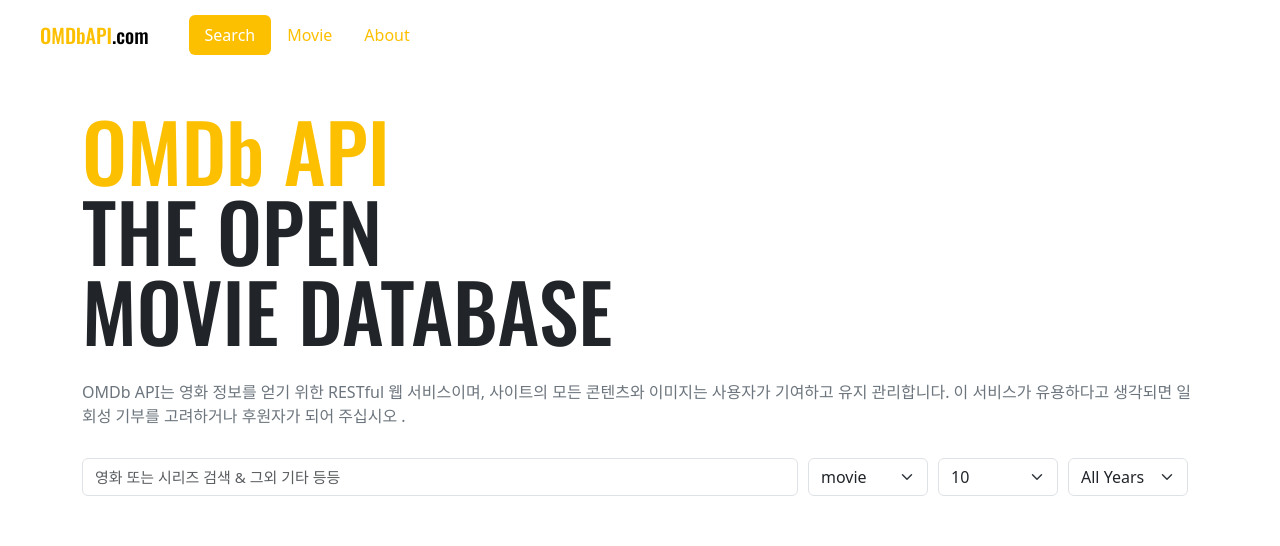
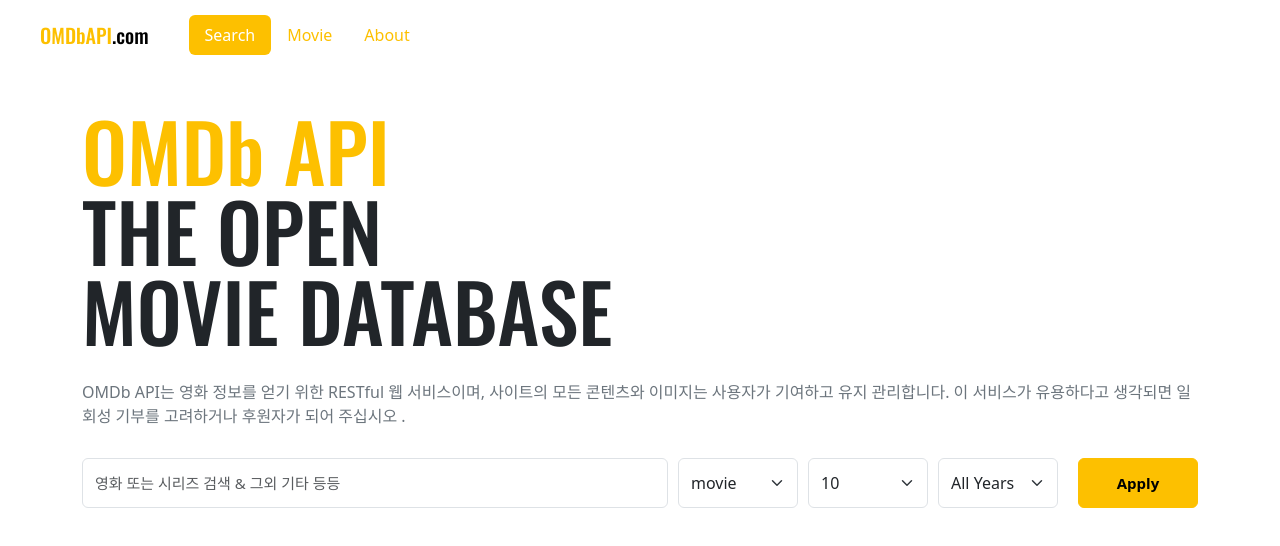
Before and after one commit to foenix76/vue3-movie-app, a Vue app: page /#/ in a window 1280 px wide. Shown: the top 546 px of the page. Built offline with nearby package versions, Linux system fonts and the light colour scheme.

Commit message:
검색 메소드 구현 준비 axios 패키지 업데이트 전 커밋 & 푸시

```diff
--- a/src/components/Search.vue
+++ b/src/components/Search.vue
@@ -3,8 +3,9 @@
     <input
       v-model="title"
       class="form-control"
+      type="text"
       placeholder="영화 또는 시리즈 검색 & 그외 기타 등등"
-      type="text" />
+      @keyup.enter="apply" />
 
     <div class="selects">
       <select
@@ -24,6 +25,12 @@
         </option>
       </select>
     </div>
+
+    <button
+      class="btn btn-primary"
+      @click="apply">
+      Apply
+    </button>
   </div>
 </template>
 
@@ -59,6 +66,11 @@
         },
       ]
     }
+  },
+  methods: {
+    apply() {
+      // Search Movies
+    }
   }
 }
 </script>
@@ -83,6 +95,12 @@
       }
     }
   }
+  .btn {
+    width: 120px;
+    height: 50px;
+    font-weight: 700;
+    flex-shrink: 0; /** 감소 방지 */
+  }
 }
 
 
```
Also changed, not shown: 1 other file (tests, documents, lock files or other folders).
